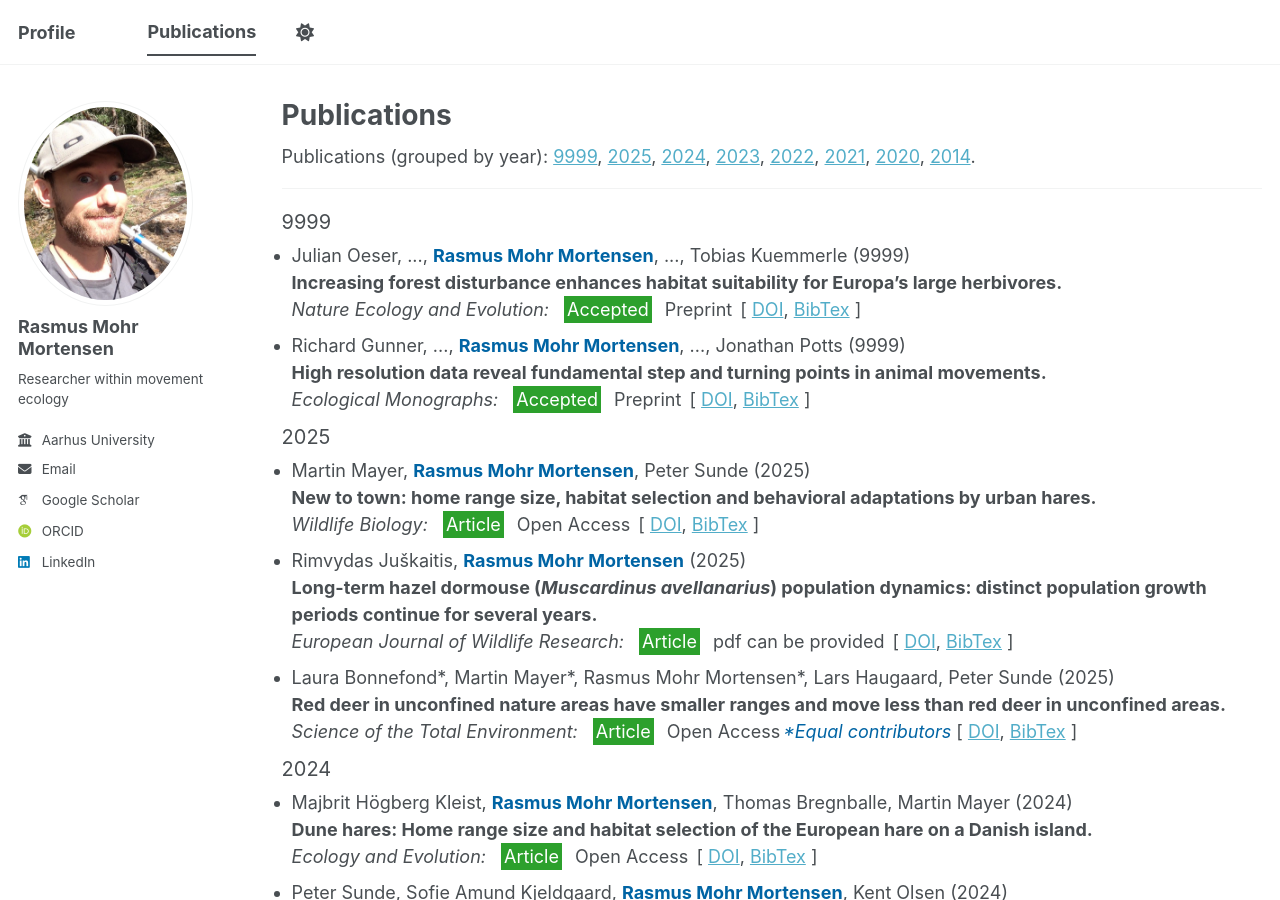
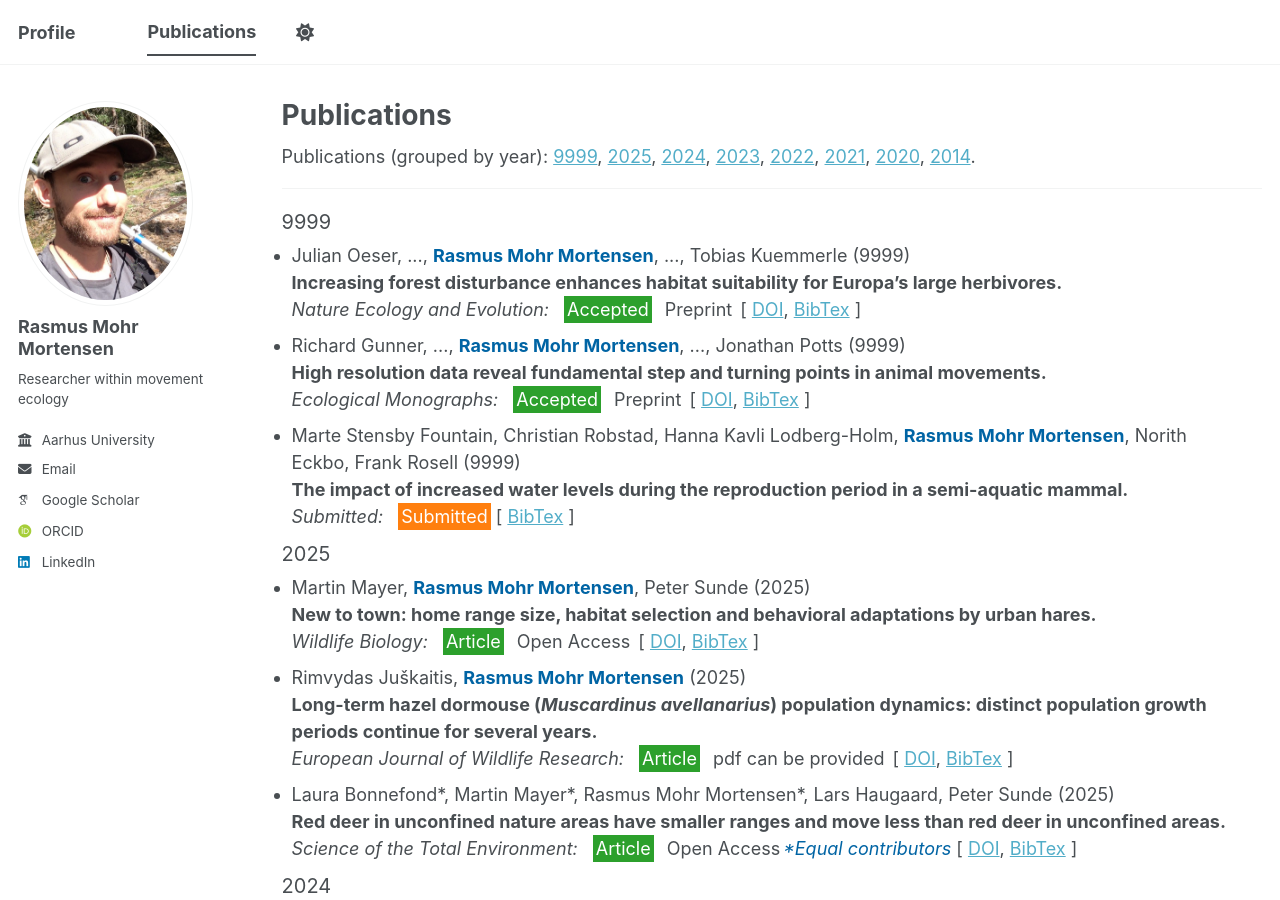
Before and after one commit to rasmusmohrmortensen/rasmusmohrmortensen.github.io, a Jekyll site: the page built from _pages/publications.html, in a window 1280 px wide and 900 px high. Built offline with Jekyll 4.4.1, drawn with Linux system fonts in a browser that asks for light colours; some web fonts are replaced; a script bundle is joined from its source files by our own code; library files that are not in the unit come from our copies.

Commit message:
Update papers.yml

```diff
--- a/_data/bibere/papers.yml
+++ b/_data/bibere/papers.yml
@@ -1,3 +1,24 @@
+paper0013:
+  type: "Submitted"
+  title: "The impact of increased water levels during the reproduction period in a semi-aquatic mammal"
+  venue: "Submitted"
+  year: 9999
+  authors:
+    - "Marte Stensby Fountain"
+    - "Christian Robstad"
+    - "Hanna Kavli Lodberg-Holm"
+    - "Rasmus Mohr Mortensen"
+    - "Norith Eckbo"
+    - "Frank Rosell"
+  links:
+#    - name: "PDF"
+#      link: "/files/paper.pdf"
+#    - name: "DOI"
+#      link: "https://doi.org/10.21203/rs.3.rs-7824896/v1"
+  note: ""
+  emphasis: ""
+  extraTags: ""
+
 paper0012:
   type: "Accepted"
   title: "Increasing forest disturbance enhances habitat suitability for Europa’s large herbivores"
```
